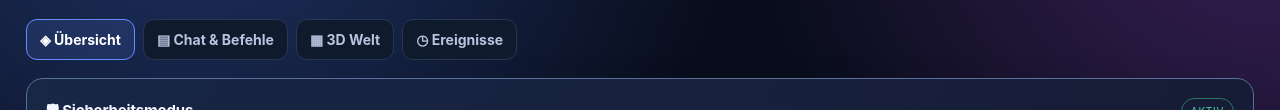
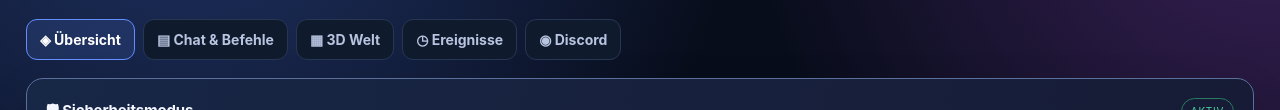
Before and after one commit to nick368747/Bot, a website: page public/v4/index.html in a window 1280 px wide. Shown: the part 195-305 px from the top of the page. Drawn offline with Linux system fonts and the light colour scheme; no server answers.

Commit message:
Unify FrozenRun website navigation across pages

```diff
--- a/public/v4/index.html
+++ b/public/v4/index.html
@@ -16,7 +16,7 @@ button,input{font:inherit}button{cursor:pointer}.shell{max-width:1500px;margin:a
 <div class="shell">
 <header class="topbar"><div class="brand"><div class="logo">FR</div><div><div class="brand-name">FROZENRUN</div><div class="brand-sub">BLOCK BANDE · CONTROL CENTER 4.0</div></div></div><div class="top-actions"><button class="btn" id="refresh">↻ Aktualisieren</button><button class="btn" id="logout">Abmelden ↗</button></div></header>
 <section class="hero"><div><div class="eyebrow">Manueller Betrieb · Sicherheitsmodus aktiv</div><h1>Du entscheidest. Jederzeit.</h1><div class="muted" id="sync">Minecraft startet ausschließlich nach deiner Bestätigung.</div></div><div class="tag" id="connectionTag">● INITIALISIERE</div></section>
-<nav class="nav"><a class="active" href="/">◈ Übersicht</a><a href="/chat">▤ Chat & Befehle</a><a href="/world">▦ 3D Welt</a><a href="#events">◷ Ereignisse</a></nav>
+<nav class="nav"><a class="active" href="/">◈ Übersicht</a><a href="/chat">▤ Chat & Befehle</a><a href="/world">▦ 3D Welt</a><a href="#events">◷ Ereignisse</a><a href="#discord">◉ Discord</a></nav>
 <section class="card" style="margin-bottom:15px;border-color:#5b6f9c;background:linear-gradient(110deg,#172746,#171b35)"><div class="card-head"><h2>🛡 Sicherheitsmodus</h2><span class="tag online">AKTIV</span></div><div class="muted">Keine automatische Minecraft-Verbindung und kein automatischer Reconnect. Steueraktionen benötigen eine zusätzliche Bestätigung. Auch Befehle und Zahlungen werden vor dem Absenden bestätigt.</div></section><section class="stats">
 <div class="stat" style="--glow:#48d6a1"><div class="stat-label">MINECRAFT STATUS</div><div class="stat-value" id="status">—</div><div class="stat-hint" id="statusHint">Warte auf Verbindung</div></div>
 <div class="stat" style="--glow:#648dff"><div class="stat-label">SESSION UPTIME</div><div class="stat-value" id="uptime">00:00:00</div><div class="stat-hint">Aktuelle Minecraft-Verbindung</div></div>
@@ -30,7 +30,7 @@ button,input{font:inherit}button{cursor:pointer}.shell{max-width:1500px;margin:a
 <section class="card"><div class="card-head"><h2>◈ Geld senden</h2><span class="tag">PAYMENT</span></div><form class="form" id="moneyForm"><input id="moneyInput" inputmode="decimal" placeholder="Betrag eingeben" required><button class="btn primary">Überweisen</button></form><div class="stat-hint" style="margin-top:9px">Das konfigurierte Zielkonto deiner Bot-Version wird verwendet.</div></section>
 </div><div class="stack">
 <section class="card" id="events"><div class="card-head"><h2>◷ System-Ereignisse</h2><span class="tag">LIVE</span></div><div class="feed" id="eventList"><div class="empty">Lade Ereignisse…</div></div></section>
-<section class="card"><div class="card-head"><h2>◉ Discord Control Center</h2><span class="tag">INTEGRIERT</span></div><div class="discord"><strong>Discord-Steuerung bleibt aktiv.</strong><br>Slash-Befehle, Status-Embeds, Steuerbuttons und die konfigurierte Minecraft-Chatübertragung laufen weiterhin über den Bot.</div><div class="stat-hint" style="margin-top:10px">Discord-Token und Kanal-IDs bleiben geschützt in den Server-Umgebungsvariablen.</div></section>
+<section class="card" id="discord"><div class="card-head"><h2>◉ Discord Control Center</h2><span class="tag">INTEGRIERT</span></div><div class="discord"><strong>Discord-Steuerung bleibt aktiv.</strong><br>Slash-Befehle, Status-Embeds, Steuerbuttons und die konfigurierte Minecraft-Chatübertragung laufen weiterhin über den Bot.</div><div class="stat-hint" style="margin-top:10px">Discord-Token und Kanal-IDs bleiben geschützt in den Server-Umgebungsvariablen.</div></section>
 <section class="card"><div class="card-head"><h2>◈ Verbindungsdetails</h2></div><div class="facts" style="grid-template-columns:repeat(2,minmax(0,1fr));margin:0"><div class="fact"><small>AUTHENTIFIZIERUNG</small><strong id="auth">—</strong></div><div class="fact"><small>LAUFMODUS</small><strong id="running">—</strong></div><div class="fact"><small>LETZTER FEHLER</small><strong id="error">Keiner</strong></div><div class="fact"><small>AKTUALISIERT</small><strong id="updated">—</strong></div></div></section>
 </div></div><footer class="foot">FROZENRUN 4.0 · BLOCK BANDE · SECURE CONTROL INTERFACE</footer>
 </div><div id="toasts" aria-live="polite"></div>
```
